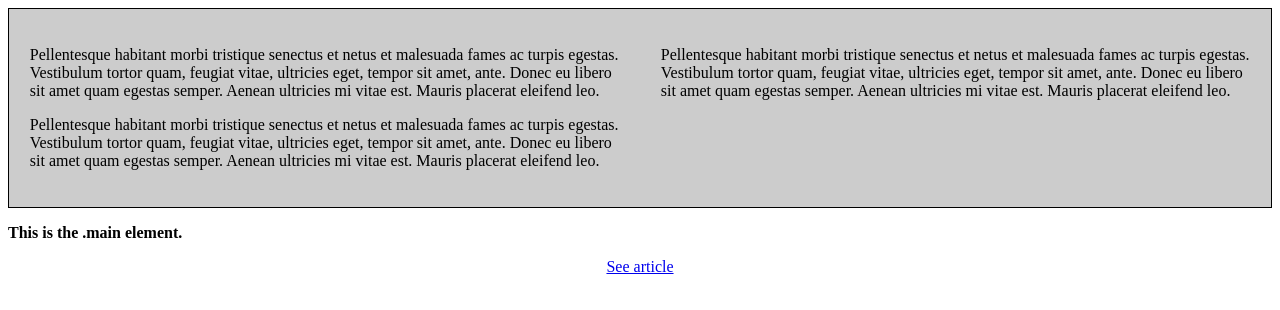
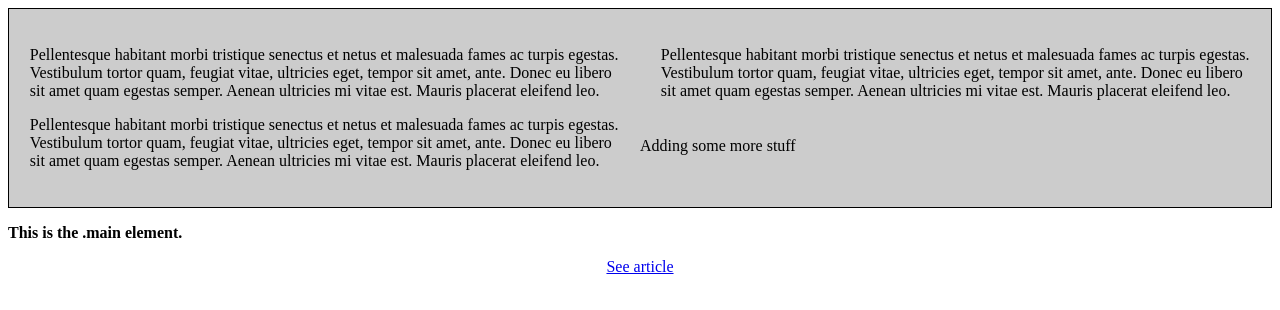
Before and after one commit to aungureanu614/git-practice, a plain HTML site: page index.html in a window 1280 px wide. Drawn offline with Linux system fonts and the light colour scheme.

Commit message:
added stuff

```diff
--- a/index.html
+++ b/index.html
@@ -16,6 +16,9 @@
         <div class="el-2">
             <p>Pellentesque habitant morbi tristique senectus et netus et malesuada fames ac turpis egestas. Vestibulum tortor quam, feugiat vitae, ultricies eget, tempor sit amet, ante. Donec eu libero sit amet quam egestas semper. Aenean ultricies mi vitae est. Mauris placerat eleifend leo.</p>
         </div>
+        <div class="el-3">
+            <p>Adding some more stuff</p>
+        </div>
     </div>
     <div class="main">
         <p>This is the .main element.</p>
```
